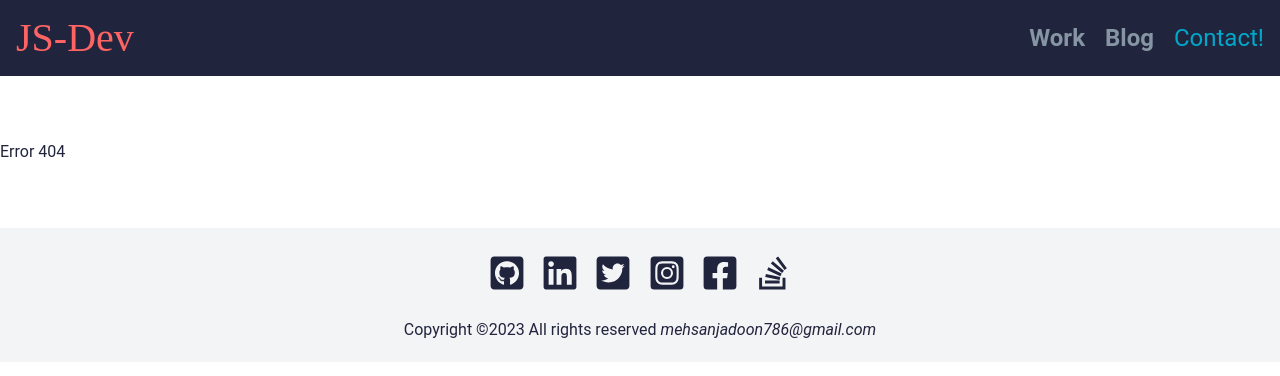
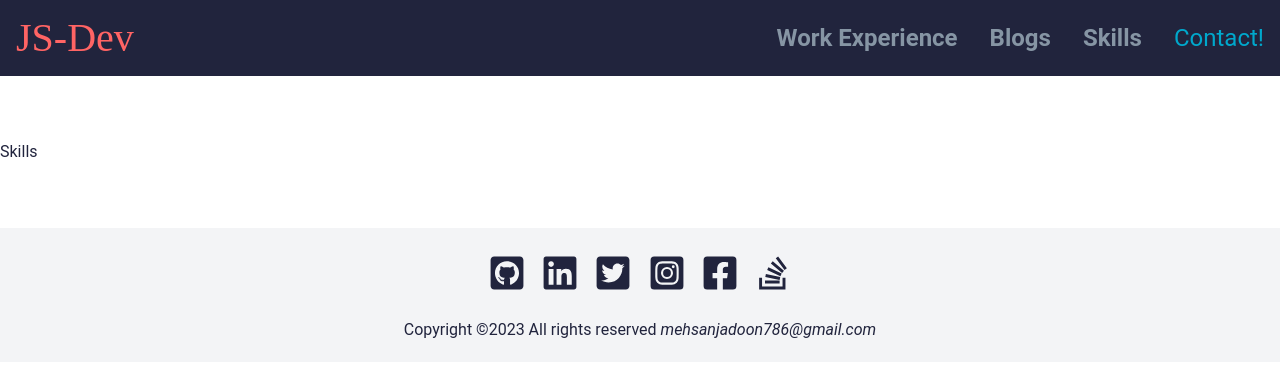
Before and after one commit to imehsans/FrontendPortF, a React (Create React App) app in the folder myportfolio/: page /skills in a window 1280 px wide. Before the commit this address had no page. Shown: the top 376 px of the page. Built offline with nearby package versions, Linux system fonts and the light colour scheme.

Commit message:
feat: Project and Skills

```diff
--- a/myportfolio/src/App.js
+++ b/myportfolio/src/App.js
@@ -5,6 +5,8 @@ import Contact from './components/contact/Contact'
 import Home from './components/home/Home'
 import Layout from './components/Layout/Layout'
 import NoPage from './components/noPage/NoPage'
+import Projects from './components/projects/Projects'
+import Skills from './components/skills/Skills'
 import Work from './components/work/Work'
 const App = () => {
 	return (
@@ -13,7 +15,9 @@ const App = () => {
 				<Route path="/" element={<Layout />}>
 					<Route index element={<Home />} />
 					<Route path="work" element={<Work />} />
+					<Route path="projects" element={<Projects />} />
 					<Route path="blogs" element={<Blogs />} />
+					<Route path="skills" element={<Skills />} />
 					<Route path="contact" element={<Contact />} />
 					<Route path="*" element={<NoPage />} />
 				</Route>
--- a/myportfolio/src/components/home/Home.jsx
+++ b/myportfolio/src/components/home/Home.jsx
@@ -1,13 +1,15 @@
 import React from 'react'
 import Contact from '../contact/Contact'
+import Skills from '../skills/Skills'
+import Work from '../work/Work'
 import Introduction from './introduction.jsx/Introduction'
 const Home = () => {
 	return (
 		<div>
-			<h1>
-				<Introduction />
-				<Contact />
-			</h1>
+			<Introduction />
+			<Work />
+			<Skills />
+			<Contact />
 		</div>
 	)
 }
--- /dev/null
+++ b/myportfolio/src/components/projects/Projects.jsx
@@ -0,0 +1,7 @@
+import React from 'react'
+
+const Projects = () => {
+	return <div>Projects</div>
+}
+
+export default Projects
--- /dev/null
+++ b/myportfolio/src/components/skills/Skills.jsx
@@ -0,0 +1,7 @@
+import React from 'react'
+
+const Skills = () => {
+	return <div>Skills</div>
+}
+
+export default Skills
--- a/myportfolio/src/globalCOmponents/header/Header.js
+++ b/myportfolio/src/globalCOmponents/header/Header.js
@@ -4,7 +4,7 @@ import './style.css'
 
 const Header = () => {
 	const [toggleMenu, setToggleMenu] = useState(false)
-
+	const [tab, setTab] = useState('home')
 	const handleToggle = () => {
 		setToggleMenu(!toggleMenu)
 	}
@@ -14,7 +14,10 @@ const Header = () => {
 			<div className="px-4 py-2 font-bold text-light bg-dark">
 				<div className="container flex flex-wrap justify-between mx-auto">
 					<Link className="order-1" to="/">
-						<h1 className="font-rubik font-light text-[40px] text-primary">
+						<h1
+							className="font-rubik font-light text-[40px] text-primary"
+							onClick={() => setTab('home')}
+						>
 							JS-Dev
 						</h1>
 					</Link>
@@ -26,24 +29,42 @@ const Header = () => {
 						}
 						id="menu"
 					>
-						<div className="justify-between md:items-center flex text-[24px] flex-col md:flex-row gap-x-5 align-center">
+						<div className="justify-between md:items-center flex text-[24px] flex-col md:flex-row gap-x-8 align-center">
 							<Link
 								className="px-4 py-2 border-b cursor-pointer md:px-0 md:py-0 md:inline-block hover:text-primary active:text-primary md:border-none"
 								to="/work"
+								onClick={() => setTab('work')}
 							>
-								Work
+								<span className={tab === 'work' ? 'text-primary' : ''}>
+									Work Experience
+								</span>
 							</Link>
 							<Link
 								className="px-4 py-2 border-b cursor-pointer md:px-0 md:py-0 md:inline-block hover:text-primary active:text-primary md:border-none"
 								to="/blogs"
+								onClick={() => setTab('blog')}
 							>
-								Blog
+								<span className={tab === 'blog' ? 'text-primary' : ''}>
+									Blogs
+								</span>
+							</Link>
+							<Link
+								className="px-4 py-2 border-b cursor-pointer md:px-0 md:py-0 md:inline-block hover:text-primary active:text-primary md:border-none"
+								to="/skills"
+								onClick={() => setTab('skills')}
+							>
+								<span className={tab === 'skills' ? 'text-primary' : ''}>
+									Skills
+								</span>
 							</Link>
 							<Link
 								className="px-4 py-2 font-normal border-b cursor-pointer md:px-0 md:py-0 md:inline-block text-secondary hover:text-primary active:text-primary md:border-none"
 								to="/contact"
+								onClick={() => setTab('contacts')}
 							>
-								Contact!
+								<span className={tab === 'contacts' ? 'text-primary' : ''}>
+									Contact!
+								</span>
 							</Link>
 						</div>
 					</div>
```
